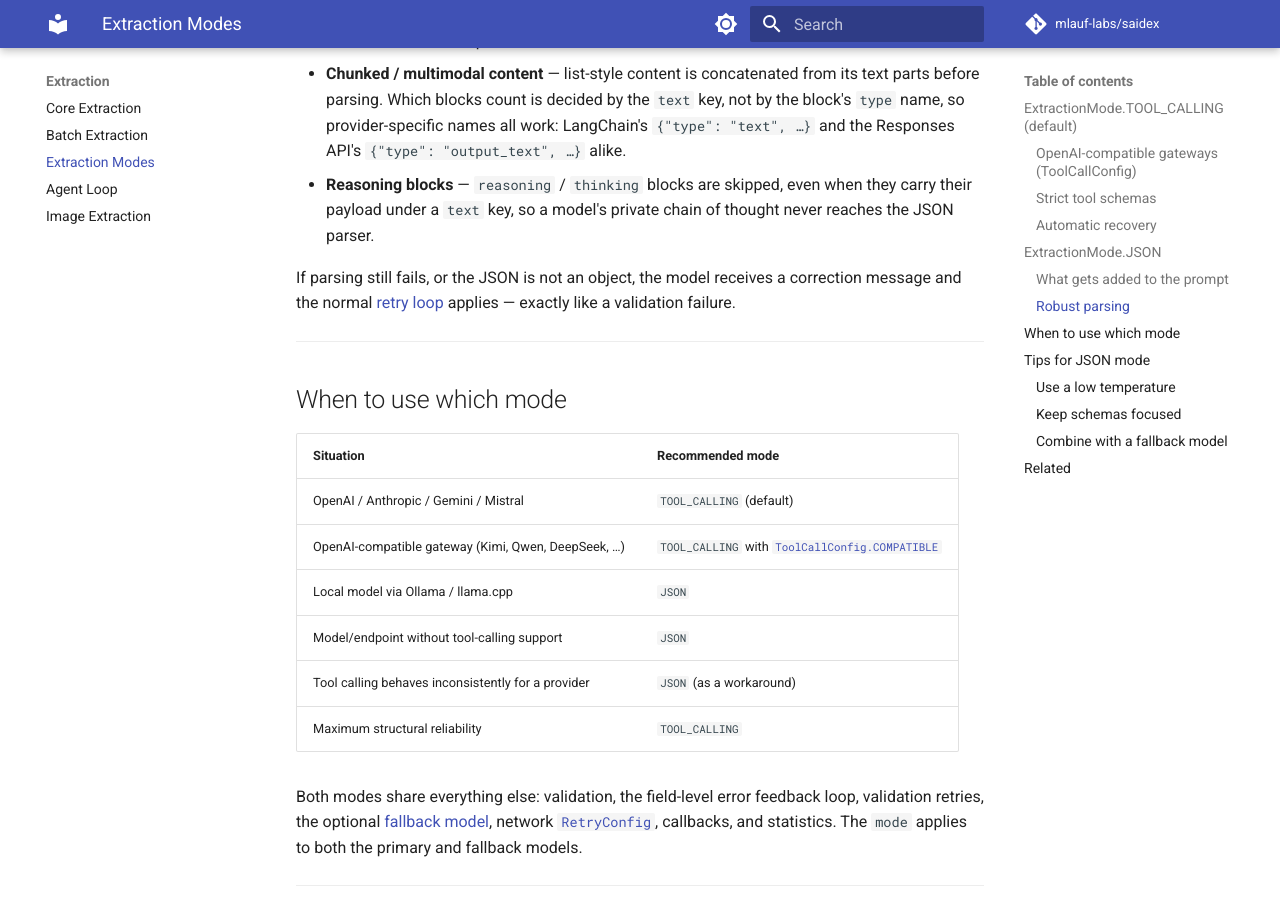
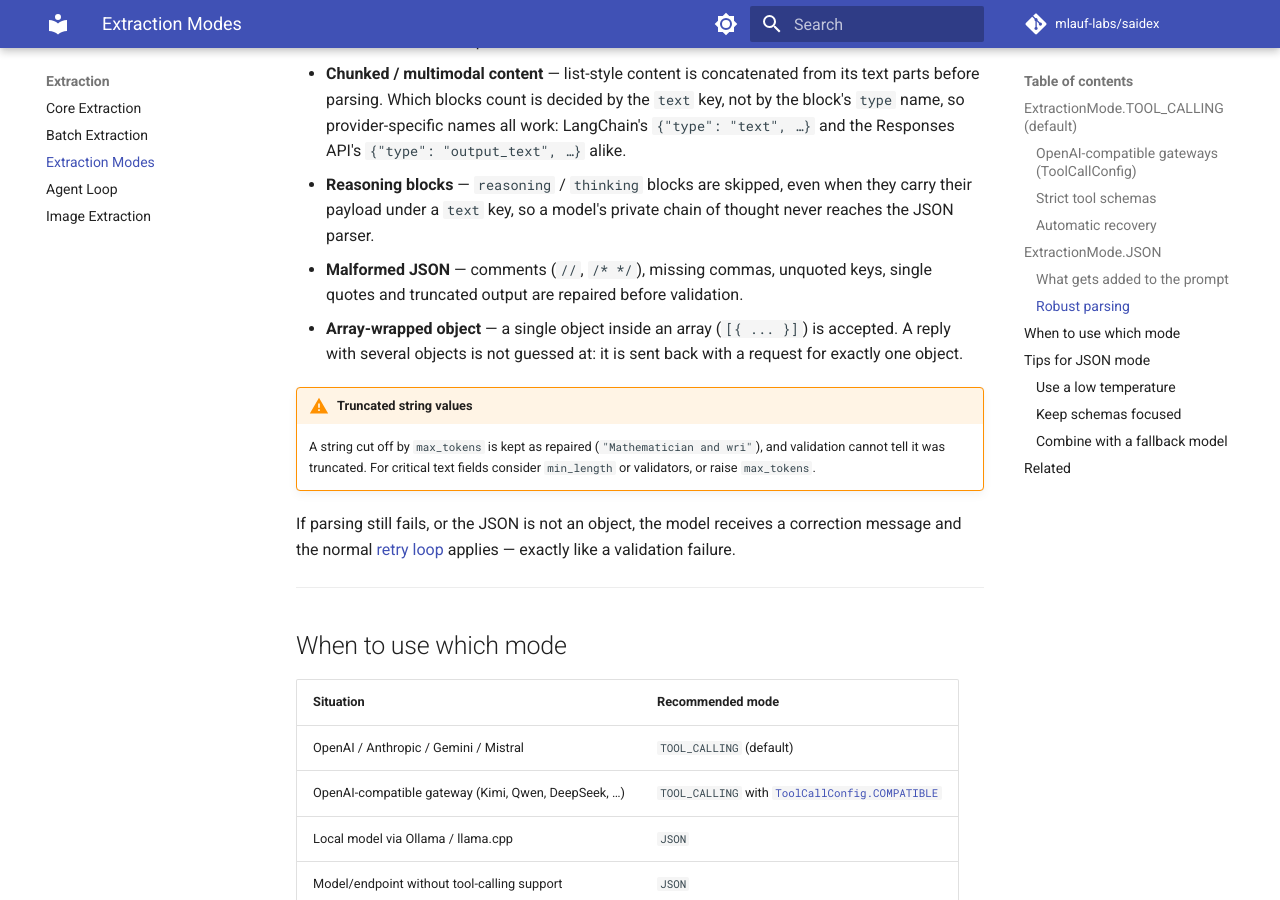
Before and after one commit to mlauf-labs/SAIDEX, an MkDocs documentation site: the page built from docs/extraction-modes.md, in a window 1280 px wide and 900 px high, scrolled down 4174 px. Built offline with MkDocs 1.6.1 and Material for MkDocs 9.7.7, drawn with Linux system fonts in a browser that asks for light colours; a script that is not in the unit is left out; comment, search, counter and statistics services are not loaded; the version menu is left out.

Commit message:
docs(extraction-modes): document JSON repair, array-wrapped objects and truncated strings
Refs #101

```diff
--- a/docs/extraction-modes.md
+++ b/docs/extraction-modes.md
@@ -190,6 +190,17 @@ parser is tolerant of common deviations:
   they carry their payload under a `text` key, so a model's private chain of
   thought never reaches the JSON parser.
 
+- **Malformed JSON** — comments (`//`, `/* */`), missing commas, unquoted keys,
+  single quotes and truncated output are repaired before validation.
+- **Array-wrapped object** — a single object inside an array (`[{ ... }]`) is
+  accepted. A reply with several objects is not guessed at: it is sent back with
+  a request for exactly one object.
+
+!!! warning "Truncated string values"
+    A string cut off by `max_tokens` is kept as repaired (`"Mathematician and wri"`),
+    and validation cannot tell it was truncated. For critical text fields consider
+    `min_length` or validators, or raise `max_tokens`.
+
 If parsing still fails, or the JSON is not an object, the model receives a
 correction message and the normal [retry loop](retry-and-fallback.md) applies —
 exactly like a validation failure.
```
